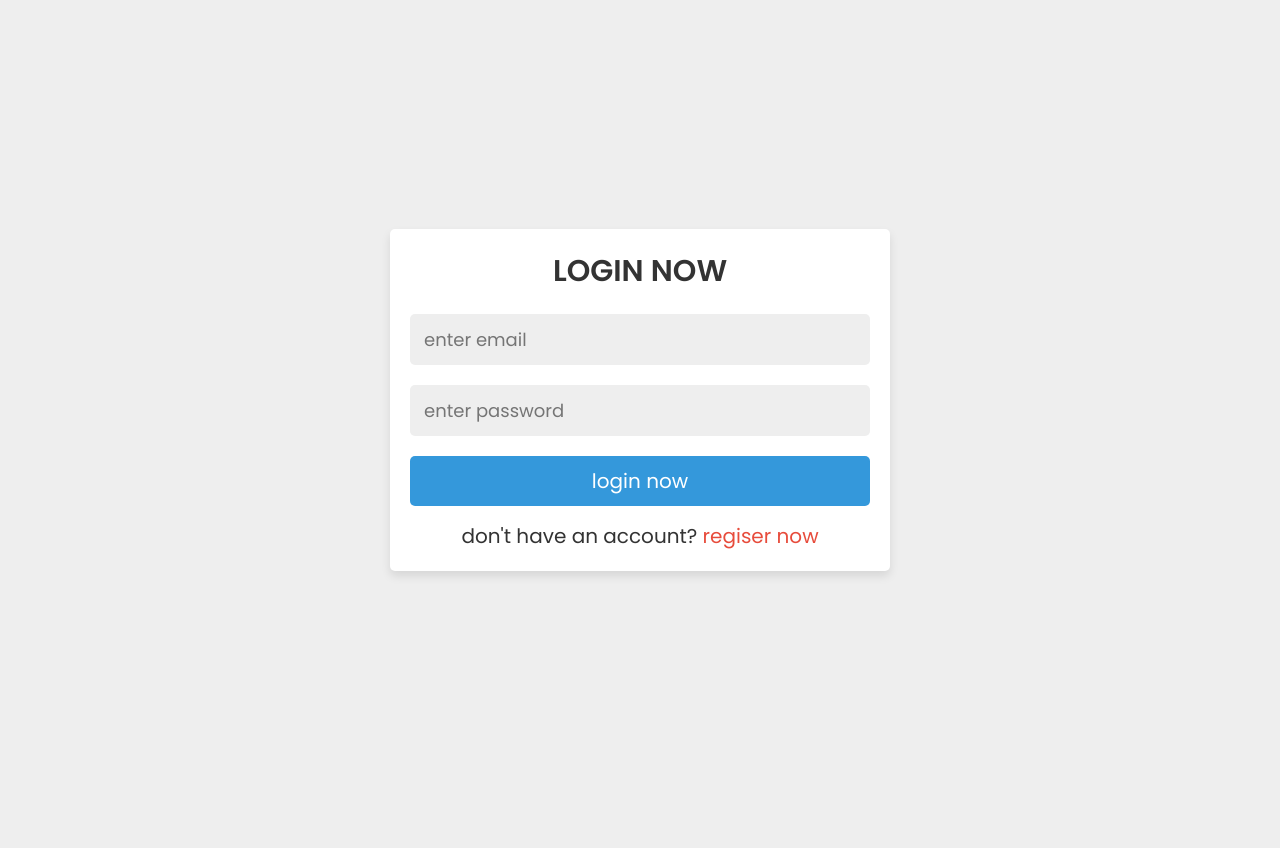
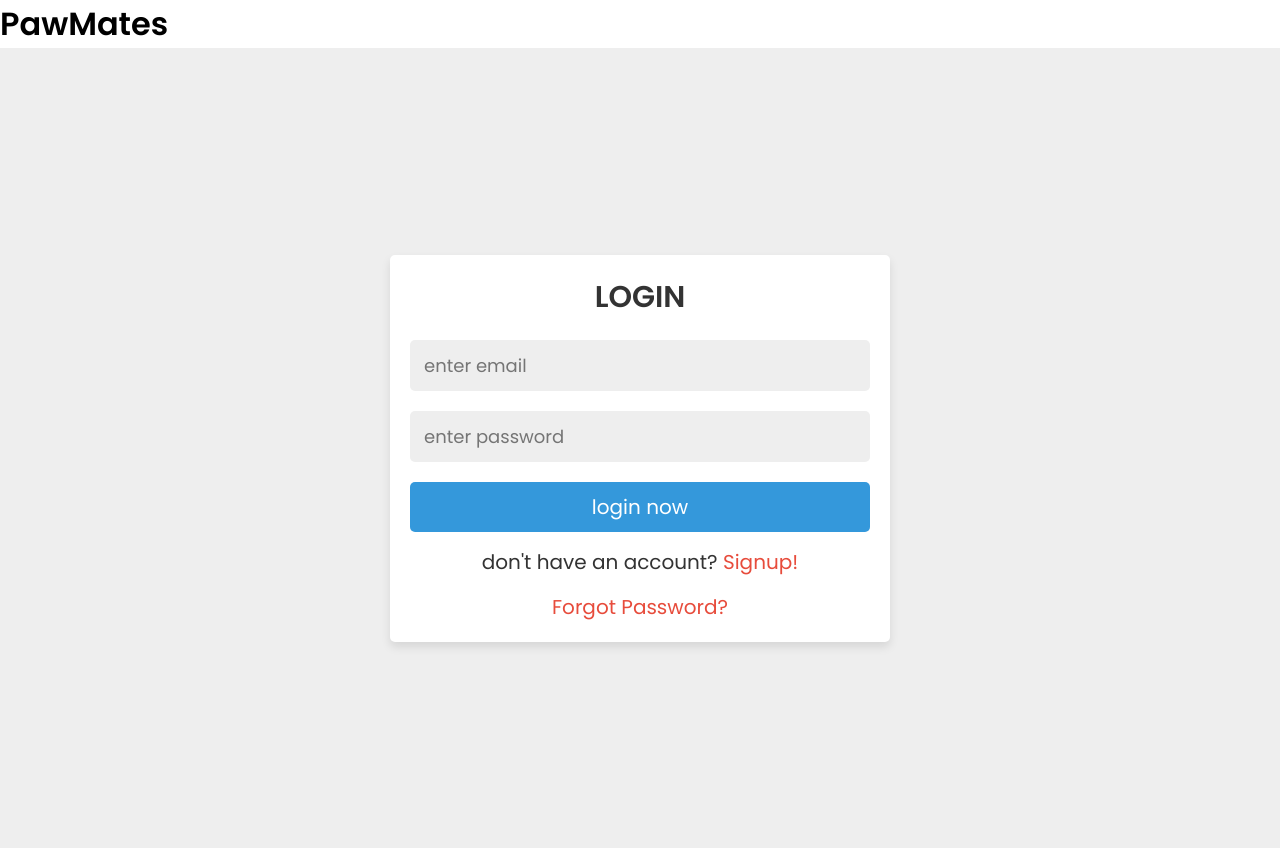
Before and after one commit to Reroutnig/PawMatesPHP, a PHP site: page /login.php in a window 1280 px wide. Before the commit the page ends 576 px from the top, so only its background shows below. Run offline with PHP 8.4, Linux system fonts and the light colour scheme.

Commit message:
added comments

```diff
--- a/login.php
+++ b/login.php
@@ -1,27 +1,32 @@
 <?php
+// Include the configuration file that contains database connection settings
+include 'config.php';
 
-include 'config.php';
+// Start a session to manage user login state
 session_start();
 
+// Check if the login form is submitted
 if(isset($_POST['submit'])){
 
+   // retrieve user input for email and password
    $email = mysqli_real_escape_string($conn, $_POST['email']);
    $pass = mysqli_real_escape_string($conn, md5($_POST['password']));
 
+   // Query the database to find a user with the provided email and  password
    $select = mysqli_query($conn, "SELECT * FROM `user_form` WHERE email = '$email' AND password = '$pass'") or die('query failed');
 
+   // If a matching user is found, log them in and redirect to websearch.php
    if(mysqli_num_rows($select) > 0){
       $row = mysqli_fetch_assoc($select);
-      $_SESSION['user_id'] = $row['id'];
-      header('location:home.php');
-   }else{
-      $message[] = 'incorrect email or password!';
+      $_SESSION['user_id'] = $row['id']; // Store the user ID in the session for future authentication
+      header('location:websearch.php'); // Redirect to the websearch page after successful login
+   } else {
+      $message[] = 'incorrect email or password!'; // If no matching user is found, set an error message
    }
 
 }
 
 ?>
-
 <!DOCTYPE html>
 <html lang="en">
 <head>
@@ -30,16 +35,19 @@ if(isset($_POST['submit'])){
    <meta name="viewport" content="width=device-width, initial-scale=1.0">
    <title>login</title>
 
-   <!-- custom css file link  -->
+   <!-- Link CSS files -->
    <link rel="stylesheet" href="css/style.css">
-
+   <link rel="stylesheet" href="css/loginpage.css">
 </head>
 <body>
+   <h1>PawMates</h1>
 
+   <!-- Login form container -->
    <div class="form-container">
+      <form action="" method="post" enctype="multipart/form-data">
+         <h3>login</h3>
 
-   <form action="" method="post" enctype="multipart/form-data">
-      <h3>login now</h3>
+         <!-- Display error messages if there are any -->
          <?php
          if(isset($message)){
             foreach($message as $message){
@@ -47,13 +55,18 @@ if(isset($_POST['submit'])){
             }
          }
          ?>
+
+         <!-- Input fields for email and password -->
          <input type="email" name="email" placeholder="enter email" class="box" required>
          <input type="password" name="password" placeholder="enter password" class="box" required>
+
+         <!-- Submit button to log in -->
          <input type="submit" name="submit" value="login now" class="btn">
-      <p>don't have an account? <a href="register.php">regiser now</a></p>
+
+         <!-- Links for user actions: registration and password reset -->
+         <p>don't have an account? <a href="register.php">Signup!</a></p>
+         <a href="resetpwd.php"><p>Forgot Password?</a></p>
       </form>
-
    </div>
-
 </body>
 </html>
```
Lines whose indentation alone changed are shown as unchanged.
